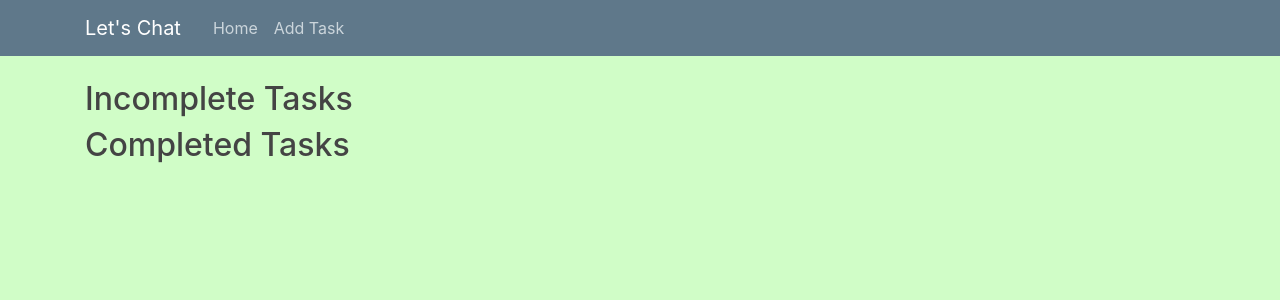
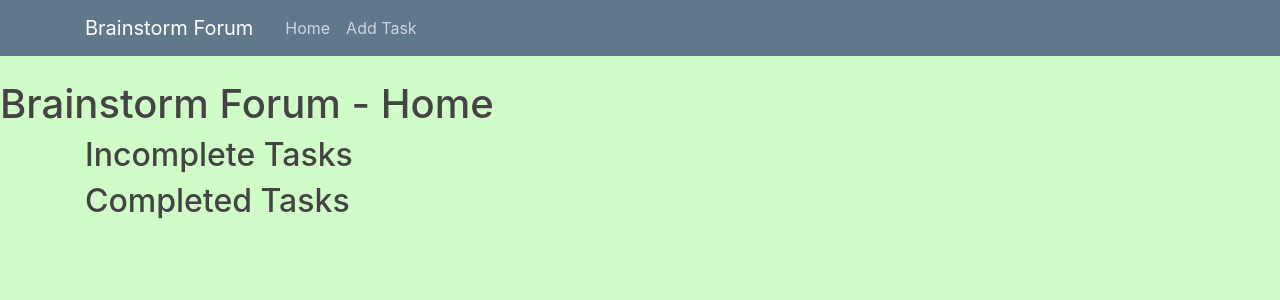
Before and after one commit to Navereni/QA-Project, a Flask app: page / in a window 1280 px wide. Shown: the top 300 px of the page. Run offline with Flask 2, Linux system fonts and the light colour scheme; data that the repository does not hold is empty; some libraries are stand-ins or nearby versions.

Commit message:
nav bar v9

```diff
--- a/frontend/application/templates/layout.html
+++ b/frontend/application/templates/layout.html
@@ -12,11 +12,12 @@
 
 </head>
     <body style="background-color: rgb(208, 253, 199);">
+        <h1>Brainstorm Forum - {{ title }}</h1>
 
         <header class="site-header">
             <nav class="navbar navbar-expand-md navbar-dark bg-steel fixed-top">
               <div class="container">
-                <a class="navbar-brand mr-4" href="/">Let's Chat</a>
+                <a class="navbar-brand mr-4" href="/">Brainstorm Forum</a>
                 <button class="navbar-toggler" type="button" data-toggle="collapse" data-target="#navbarToggle" aria-controls="navbarToggle" aria-expanded="false" aria-label="Toggle navigation">
                   <span class="navbar-toggler-icon"></span>
                 </button>
@@ -25,8 +26,6 @@
                     <a class="nav-item nav-link" href="/">Home</a>
                     <a class="nav-item nav-link" href="/create/task">Add Task</a>
                   </div>
-                  <!-- Navbar Right Side -->
-
                 </div>
               </div>
             </nav>
```
